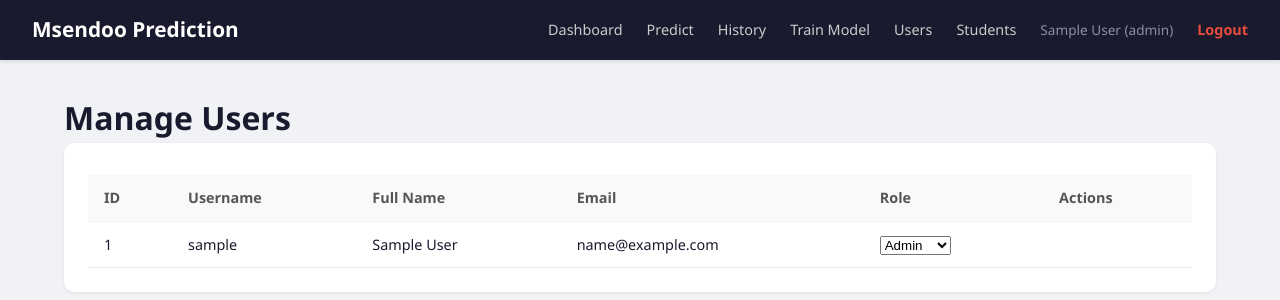
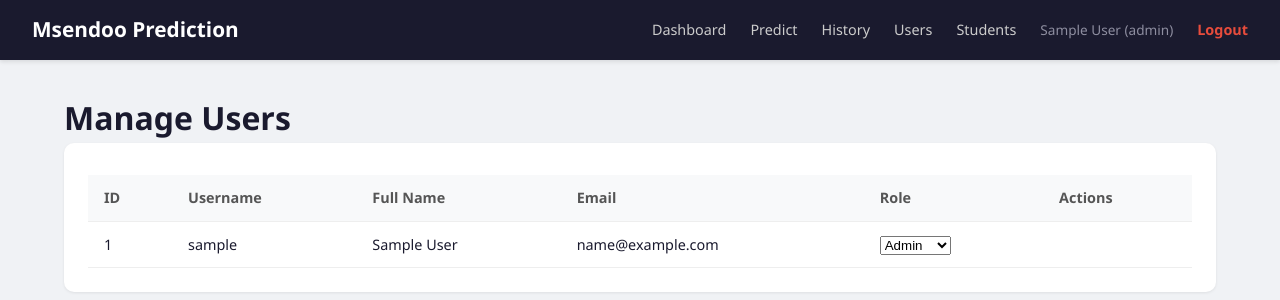
Before and after one commit to cypher6783/cgpaPrediction, a Flask app: page /admin/users in a window 1280 px wide. Shown: the top 300 px of the page. Run offline with Flask 3, Linux system fonts and the light colour scheme; a user stored in the database is signed in; tables that the repository leaves empty hold one stand-in row (values such as "Sample post").

Commit message:
Remove Train Model link from navigation bar and dashboard UI

```diff
--- a/app/templates/base.html
+++ b/app/templates/base.html
@@ -17,7 +17,6 @@
             <a href="{{ url_for('prediction.predict') }}">Predict</a>
             <a href="{{ url_for('prediction.history') }}">History</a>
             {% if current_user.is_admin() %}
-            <a href="{{ url_for('prediction.train_model_view') }}">Train Model</a>
             <a href="{{ url_for('admin.manage_users') }}">Users</a>
             <a href="{{ url_for('admin.manage_students') }}">Students</a>
             {% endif %}
```
